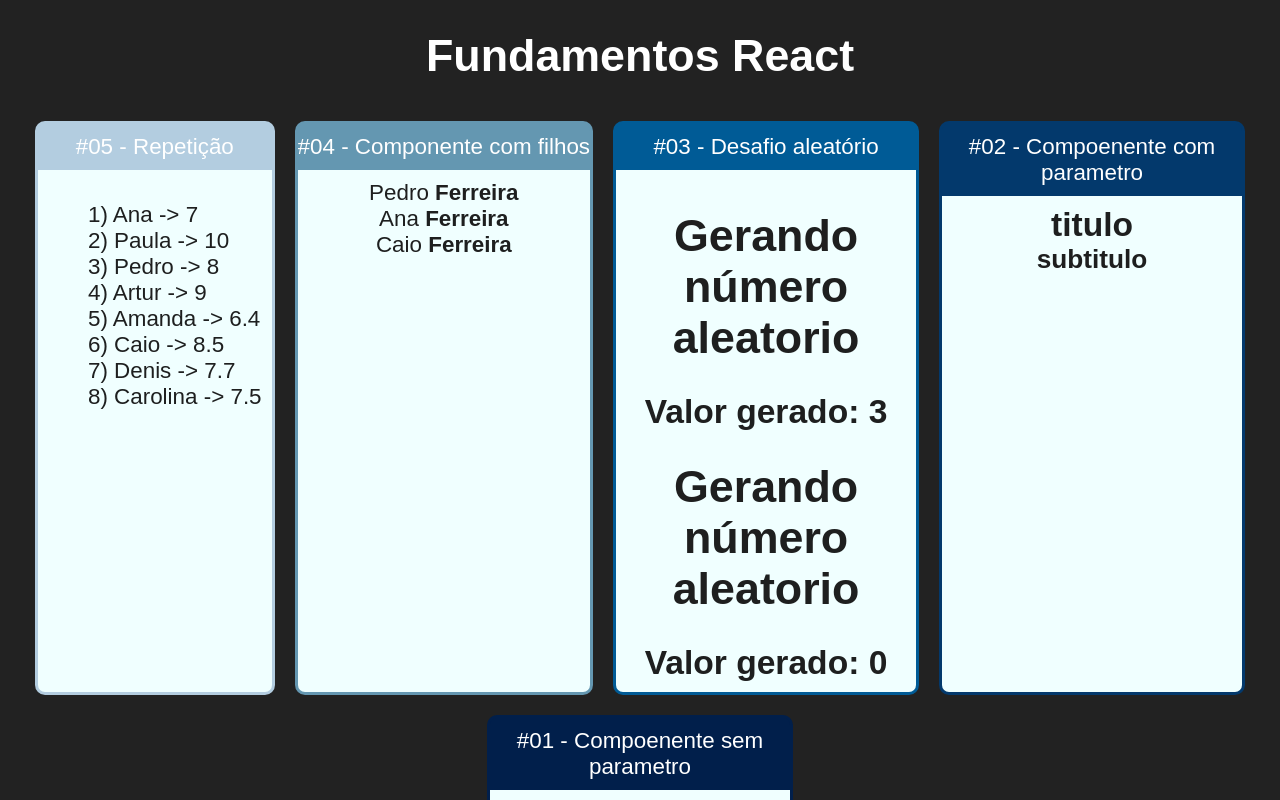
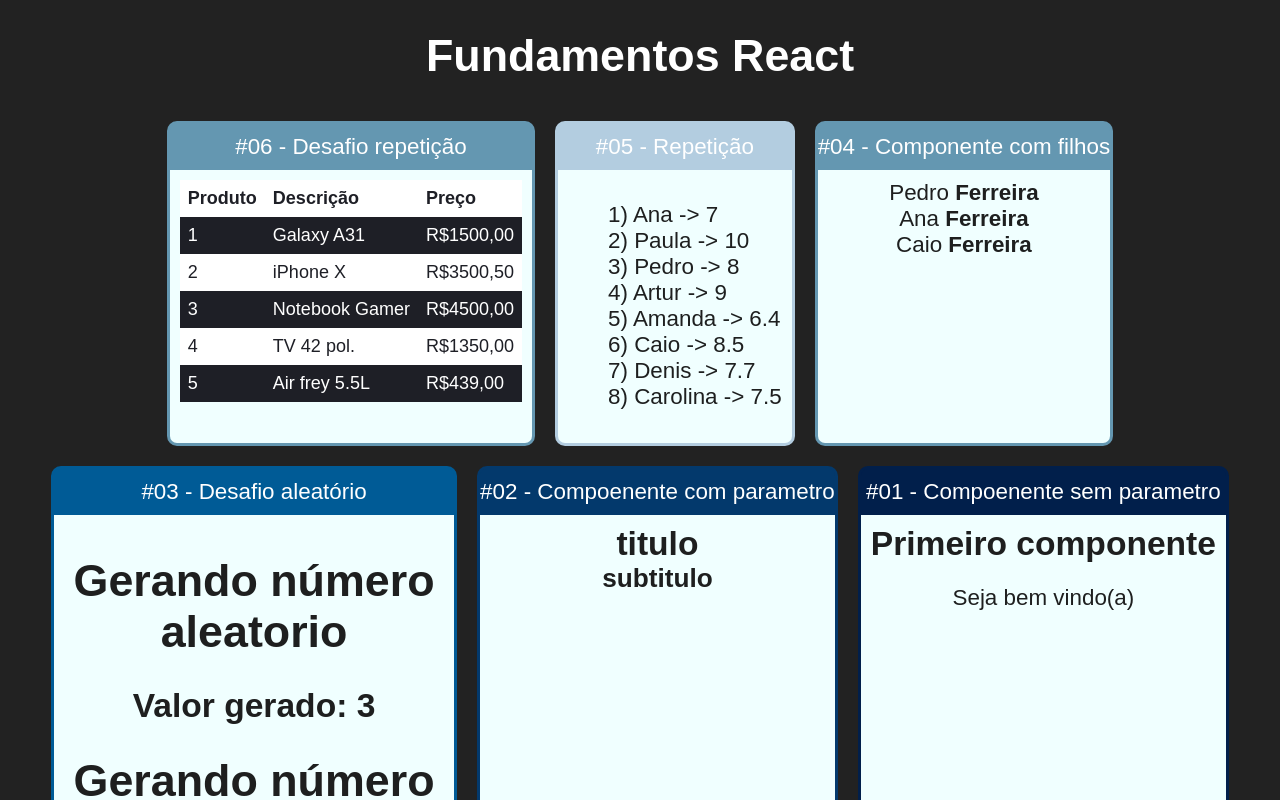
Before and after one commit to galongatti/introducaoReactJS, a React (Create React App) app: page / in a window 1280 px wide. Shown: the top 800 px of the page. Built offline with nearby package versions, Linux system fonts and the light colour scheme.

Commit message:
Desafio de repetição

```diff
--- a/src/App.jsx
+++ b/src/App.jsx
@@ -9,6 +9,7 @@ import FamiliaMembro from "./components/basicos/FamiliaMembro";
 import ListaAlunos from "./components/repeticao/ListaAlunos";
 
 import Card from "./components/layout/Card";
+import TabelaProdutos from "./components/repeticao/TabelaProdutos";
 
 function App() {
 	return (
@@ -16,6 +17,10 @@ function App() {
 			<h1>Fundamentos React</h1>
 
 			<div className="Cards">
+				<Card titulo="#06 - Desafio repetição" color="#6497b1">
+					<TabelaProdutos />
+				</Card>
+
 				<Card titulo="#05 - Repetição" color="#b3cde0">
 					<ListaAlunos />
 				</Card>
--- a/src/components/layout/Card.css
+++ b/src/components/layout/Card.css
@@ -6,7 +6,7 @@
 	display: flex;
 	flex-direction: column;
 	min-width: 200px;
-	max-width: 300px;
+	max-width: 400px;
 }
 
 .Card .Title {
--- /dev/null
+++ b/src/components/repeticao/TabelaProdutos.css
@@ -0,0 +1,28 @@
+.TabelaDeProduto table {
+	border-radius: 2px;
+	border-collapse: collapse;
+	width: 100%;
+	font-size: large;
+}
+
+th,
+td {
+	padding: 8px;
+	text-align: left;
+}
+
+.TabelaDeProduto thead {
+	background-color: #ffffff;
+	color: #1e1f26;
+	border: 2px solid 1e1f26;
+}
+
+.TabelaDeProduto .Par {
+	background-color: #1e1f26;
+	color: #ffffff;
+}
+
+.TabelaDeProduto .Impar {
+	background-color: #ffffff;
+	color: #1e1f26;
+}
--- /dev/null
+++ b/src/components/repeticao/TabelaProdutos.jsx
@@ -0,0 +1,33 @@
+import React from "react";
+import produtos from "../../data/produtos.js";
+import "./TabelaProdutos.css";
+
+function TabelaProdutos() {
+	const listaProdutos = produtos.map((produto, i) => {
+		return (
+			<tr key={produto.id} className={i % 2 === 0 ? "Par" : "Impar"}>
+				<td>{produto.id}</td>
+				<td>{produto.descricao}</td>
+				<td>R${produto.preco.toFixed(2).replace(".", ",")}</td>
+			</tr>
+		);
+	});
+
+	return (
+		<div className="TabelaDeProduto">
+			<table>
+				<thead>
+					<tr>
+						<th>Produto</th>
+						<th>Descrição</th>
+						<th>Preço</th>
+					</tr>
+				</thead>
+
+				<tbody>{listaProdutos}</tbody>
+			</table>
+		</div>
+	);
+}
+
+export default TabelaProdutos;
--- a/src/data/alunos.js
+++ b/src/data/alunos.js
@@ -1,4 +1,4 @@
-const alunos = () => [
+const alunos = [
 	{ id: 1, nome: "Ana", nota: 7 },
 	{ id: 2, nome: "Paula", nota: 10 },
 	{ id: 3, nome: "Pedro", nota: 8 },
@@ -9,4 +9,4 @@ const alunos = () => [
 	{ id: 8, nome: "Carolina", nota: 7.5 },
 ];
 
-export default alunos();
+export default alunos;
--- /dev/null
+++ b/src/data/produtos.js
@@ -0,0 +1,9 @@
+const produtos = [
+	{ id: 1, descricao: "Galaxy A31", preco: 1500.0 },
+	{ id: 2, descricao: "iPhone X", preco: 3500.5 },
+	{ id: 3, descricao: "Notebook Gamer", preco: 4500 },
+	{ id: 4, descricao: "TV 42 pol.", preco: 1350 },
+	{ id: 5, descricao: "Air frey 5.5L", preco: 439 },
+];
+
+export default produtos;
```
